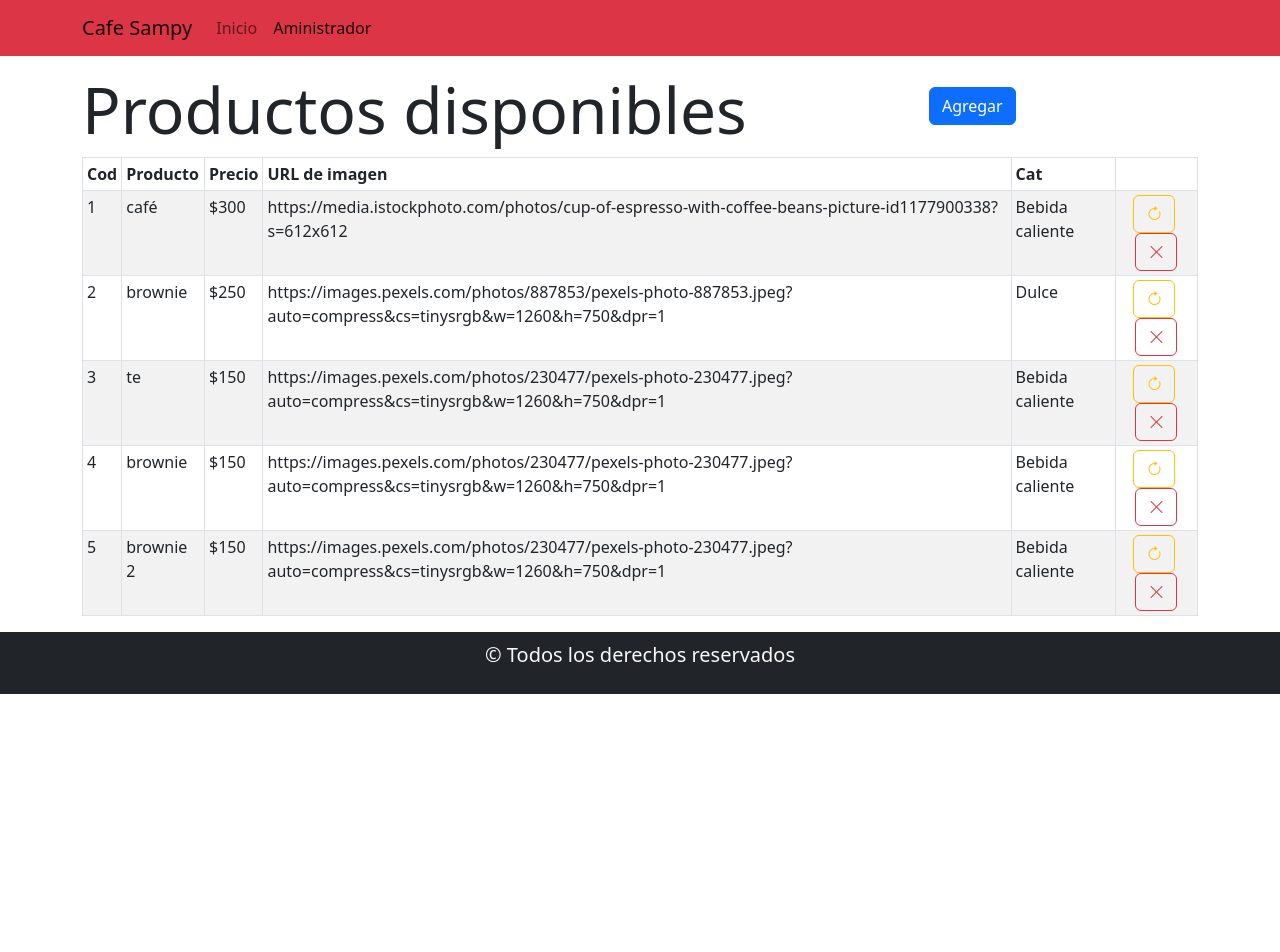
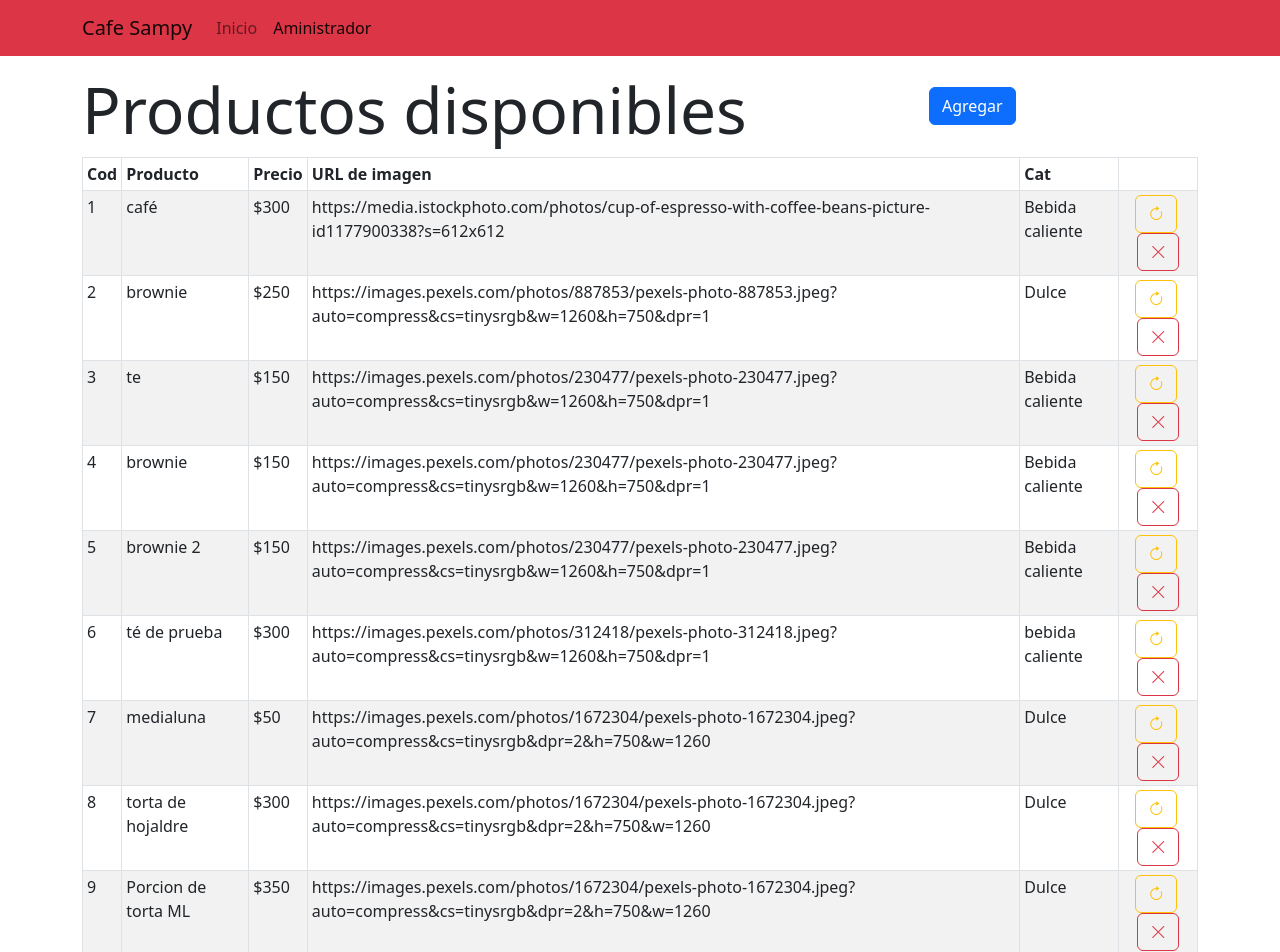
Before and after one commit to rollingcodeschool/practicaCRUD2-c8i, a React (Create React App) app: page /administrar in a window 1280 px wide. Shown: the top 952 px of the page. Before the commit the page ends 800 px from the top, so only its background shows below. Built offline with nearby package versions, Linux system fonts and the light colour scheme; data requests are answered from the project's data file.

Commit message:
agregamos la peticion para crear un producto nuevo

```diff
--- a/db.json
+++ b/db.json
@@ -34,6 +34,34 @@
       "categoria": "Bebida caliente",
       "imagen": "https://images.pexels.com/photos/230477/pexels-photo-230477.jpeg?auto=compress&cs=tinysrgb&w=1260&h=750&dpr=1",
       "id": 5
+    },
+    {
+      "nombreProducto": "té de prueba",
+      "precio": 300,
+      "categoria": "bebida caliente",
+      "imagen": "https://images.pexels.com/photos/312418/pexels-photo-312418.jpeg?auto=compress&cs=tinysrgb&w=1260&h=750&dpr=1",
+      "id": 6
+    },
+    {
+      "nombreProducto": "medialuna",
+      "precio": "50",
+      "imagen": "https://images.pexels.com/photos/1672304/pexels-photo-1672304.jpeg?auto=compress&cs=tinysrgb&dpr=2&h=750&w=1260",
+      "categoria": "Dulce",
+      "id": 7
+    },
+    {
+      "nombreProducto": "torta de hojaldre",
+      "precio": "300",
+      "imagen": "https://images.pexels.com/photos/1672304/pexels-photo-1672304.jpeg?auto=compress&cs=tinysrgb&dpr=2&h=750&w=1260",
+      "categoria": "Dulce",
+      "id": 8
+    },
+    {
+      "nombreProducto": "Porcion de torta ML",
+      "precio": "350",
+      "imagen": "https://images.pexels.com/photos/1672304/pexels-photo-1672304.jpeg?auto=compress&cs=tinysrgb&dpr=2&h=750&w=1260",
+      "categoria": "Dulce",
+      "id": 9
     }
   ]
 }
--- a/src/components/helpers/queries.js
+++ b/src/components/helpers/queries.js
@@ -17,3 +17,19 @@ export const consultarAPI = async()=>{
         return false;
     }
 }
+
+export const crearProductoAPI = async(producto)=>{
+    try{
+        const respuesta = await fetch(URL, {
+            method: "POST",
+            headers:{
+                "Content-Type": "application/json"
+            },
+            body: JSON.stringify(producto)
+        });
+        return respuesta;
+    }catch(error){
+        console.log(error)
+        return false;
+    }
+}
--- a/src/components/views/producto/CrearProducto.jsx
+++ b/src/components/views/producto/CrearProducto.jsx
@@ -1,18 +1,33 @@
 import { Form, Button, Container } from "react-bootstrap";
 import { useForm } from "react-hook-form";
+import Swal from "sweetalert2";
+import { crearProductoAPI } from "../../helpers/queries";
+import { useNavigate } from "react-router-dom";
 
 const CrearProducto = () => {
   const {
     register,
     handleSubmit,
     formState: { errors },
+    reset
   } = useForm();
+  //inicializar useNavigate
+  const navegacion = useNavigate();
 
   const onSubmit = (data) => {
     console.log(data);
     //enviar la peticion a la API
-
-
+    crearProductoAPI(data).then((respuesta)=>{
+      if(respuesta.status===201){
+        Swal.fire('Producto creado', 'El producto fue correctamente cargado','success')
+        //aqui quiero resetear los value del formulario
+        reset();
+        //redireccionar al usuario a la pagina de administracion
+        navegacion('/administrar');
+      }else{
+        Swal.fire('Ocurrio un error', 'Intente esta operacion en unos minutos','error')
+      }
+    })
   };
 
   return (
```
